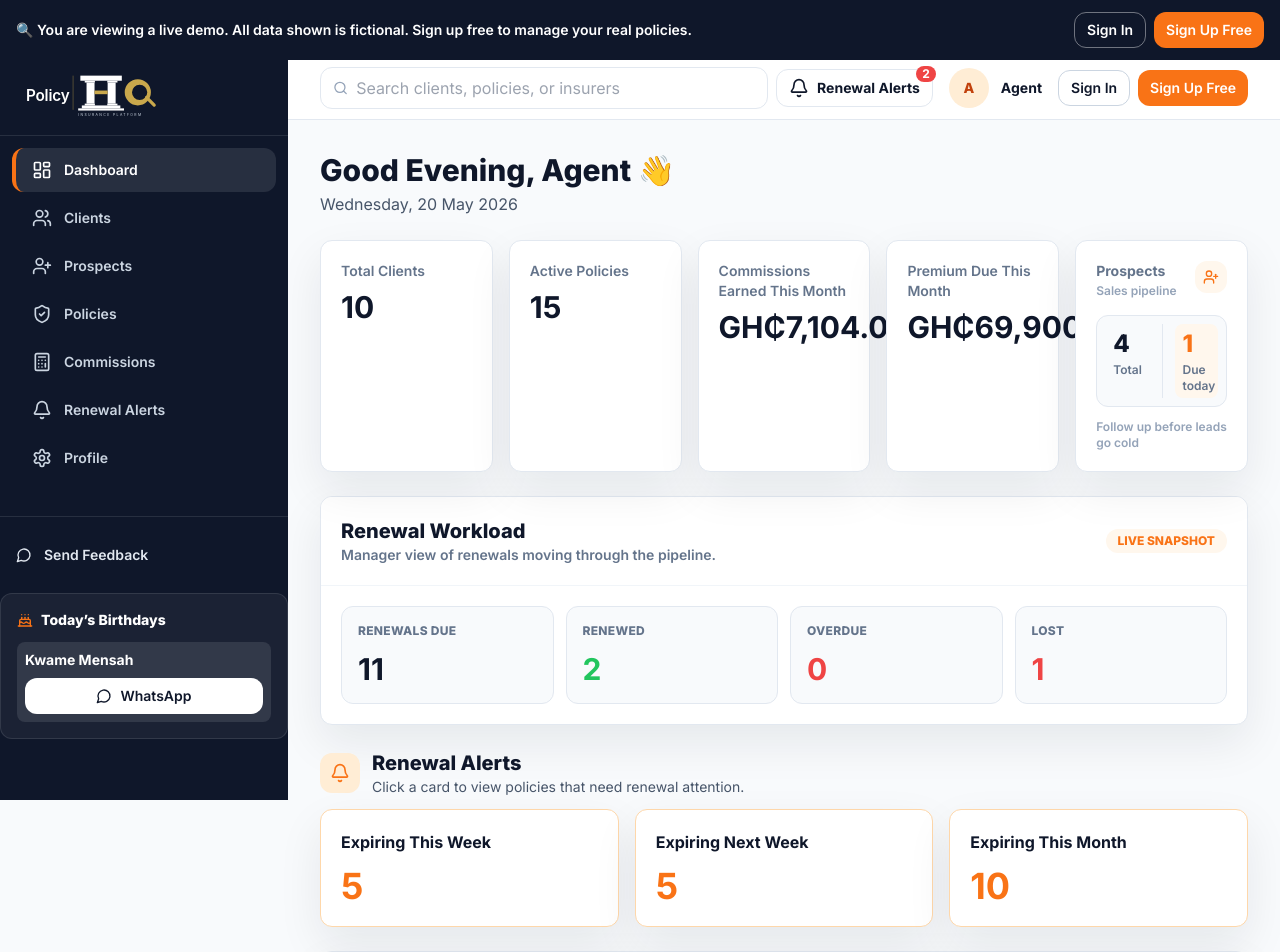
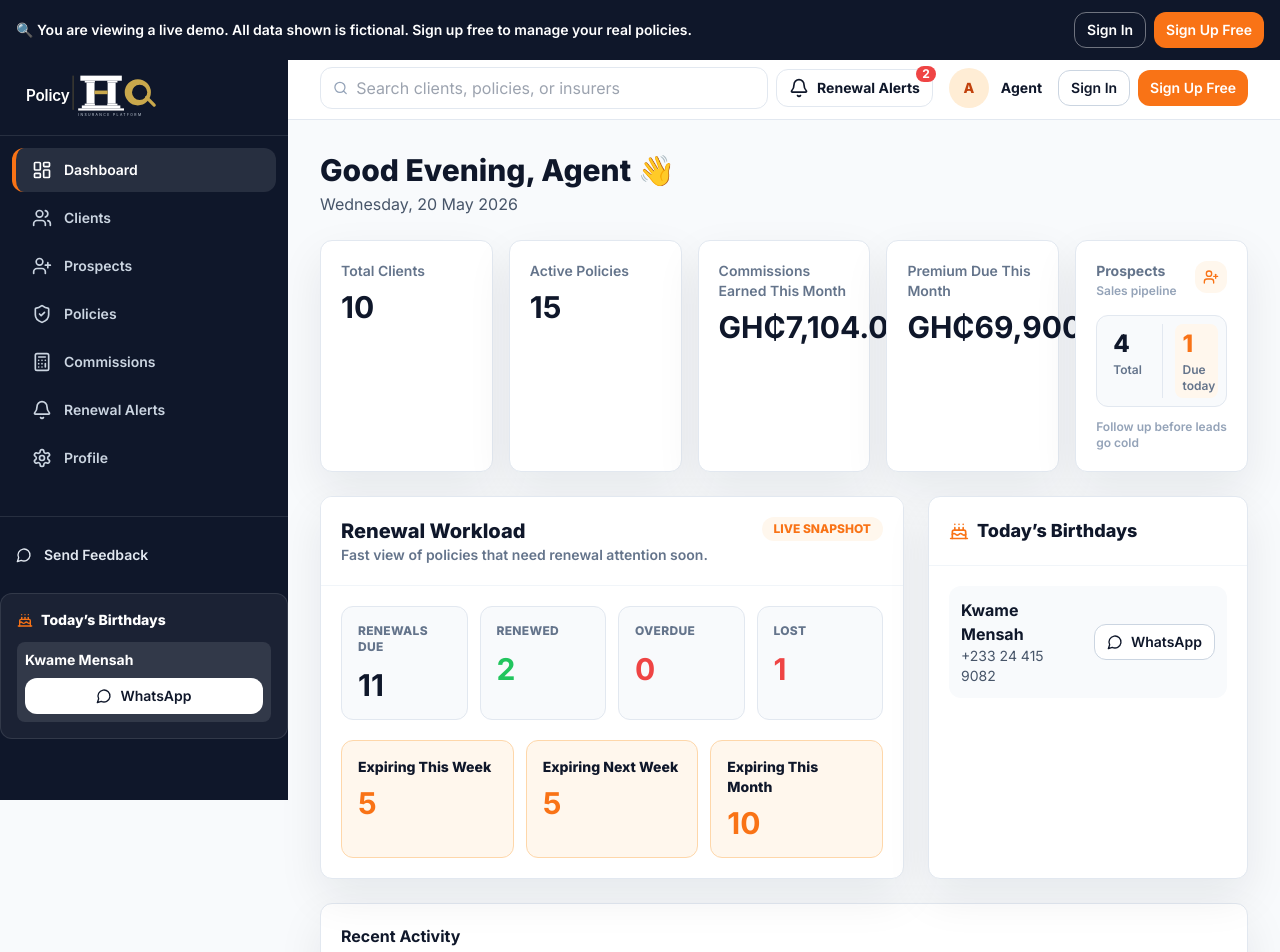
Before and after one commit to mrprincewinez1-glitch/PolicyHQ, a Next.js app: page /demo in a window 1280 px wide. Shown: the top 952 px of the page. Built offline with nearby package versions, Linux system fonts and the light colour scheme.

Commit message:
Refine dashboard Figma layout

```diff
--- a/components/app/app-shell-client.tsx
+++ b/components/app/app-shell-client.tsx
@@ -959,51 +959,30 @@ function Dashboard({ data, base, totalPaidThisMonth, openPolicy, todaysBirthdays
         ))}
         <ProspectsDashboardCard total={data.prospects.length} dueToday={followUpsDueToday} href={navHref(base, "prospects")} />
       </div>
-      <RenewalWorkloadPanel metrics={managerMetrics} />
-      <div className="lg:hidden">
+      <div className="grid gap-6 lg:grid-cols-[minmax(0,2fr)_minmax(320px,1fr)]">
+        <RenewalWorkloadPanel metrics={managerMetrics} policies={data.policies} base={base} />
         <BirthdayDashboardCard clients={todaysBirthdays} />
       </div>
-      <div className="space-y-3">
-        <div className="flex items-center gap-3">
-          <span className="flex h-10 w-10 items-center justify-center rounded-xl bg-orange-100 text-accent">
-            <Bell className="h-5 w-5" />
-          </span>
-          <div>
-            <h2 className="text-xl font-extrabold text-primary">Renewal Alerts</h2>
-            <p className="text-sm text-slate-600">Click a card to view policies that need renewal attention.</p>
-          </div>
-        </div>
-        <div className="grid gap-4 md:grid-cols-3">
-          {[
-            ["Expiring This Week", policiesForRange(data.policies, "week").length, "week"],
-            ["Expiring Next Week", policiesForRange(data.policies, "next-week").length, "next-week"],
-            ["Expiring This Month", policiesForRange(data.policies, "month").length, "month"]
-          ].map(([label, count, range]) => (
-            <Link key={label} href={`${base}/renewals/${range}`} aria-label={`Renewal alerts: ${label}`} className="rounded-xl border border-orange-200 bg-white p-5 shadow-soft transition hover:-translate-y-0.5">
-              <p className="font-bold text-primary">{label}</p><strong className="mt-3 block text-4xl text-accent">{count}</strong>
-            </Link>
-          ))}
-        </div>
-      </div>
       <Card><CardHeader><h2 className="font-bold">Recent Activity</h2></CardHeader><DataTable headers={["Client Name", "Policy Number", "Type", "Expiry Date", "Status"]} rows={recent.map((p) => [<button className="font-bold text-primary" onClick={() => openPolicy(p)} key={p.id}>{p.client.full_name}</button>, p.policy_number, p.policy_type, formatDate(p.expiry_date), p.status])} /></Card>
     </div>
   );
 }
 
-function RenewalWorkloadPanel({ metrics }: { metrics: ReturnType<typeof renewalManagerMetrics> }) {
+function RenewalWorkloadPanel({ metrics, policies, base }: { metrics: ReturnType<typeof renewalManagerMetrics>; policies: PolicyWithClient[]; base: string }) {
   const workloadMetrics = metrics.filter((item) => item.label !== "Birthdays Today");
   return (
     <Card className="overflow-hidden">
-      <CardHeader className="flex flex-col gap-2 border-b border-slate-100 bg-white sm:flex-row sm:items-center sm:justify-between">
+      <CardHeader className="flex flex-col gap-2 border-b border-slate-100 bg-white sm:flex-row sm:items-start sm:justify-between">
         <div>
           <h2 className="text-xl font-extrabold text-primary">Renewal Workload</h2>
-          <p className="text-sm font-semibold text-slate-500">Manager view of renewals moving through the pipeline.</p>
+          <p className="text-sm font-semibold text-slate-500">Fast view of policies that need renewal attention soon.</p>
         </div>
         <span className="inline-flex w-fit items-center rounded-full bg-orange-50 px-3 py-1 text-xs font-extrabold uppercase text-accent">
           Live snapshot
         </span>
       </CardHeader>
-      <CardContent className="grid gap-3 p-5 sm:grid-cols-2 xl:grid-cols-4">
+      <CardContent className="space-y-5 p-5">
+        <div className="grid gap-3 sm:grid-cols-2 xl:grid-cols-4">
           {workloadMetrics.map((item) => (
             <div key={item.label} className="rounded-xl border border-slate-200 bg-slate-50 p-4">
               <p className="text-xs font-extrabold uppercase tracking-wide text-slate-500">{item.label}</p>
@@ -1012,6 +991,19 @@ function RenewalWorkloadPanel({ metrics }: { metrics: ReturnType<typeof renewalM
               </strong>
             </div>
           ))}
+        </div>
+        <div className="grid gap-3 md:grid-cols-3">
+          {[
+            ["Expiring This Week", policiesForRange(policies, "week").length, "week"],
+            ["Expiring Next Week", policiesForRange(policies, "next-week").length, "next-week"],
+            ["Expiring This Month", policiesForRange(policies, "month").length, "month"]
+          ].map(([label, count, range]) => (
+            <Link key={label} href={`${base}/renewals/${range}`} aria-label={`Renewal alerts: ${label}`} className="rounded-xl border border-orange-200 bg-orange-50 p-4 transition hover:-translate-y-0.5 hover:bg-white hover:shadow-soft">
+              <p className="text-sm font-extrabold text-primary">{label}</p>
+              <strong className="mt-2 block text-3xl text-accent">{count}</strong>
+            </Link>
+          ))}
+        </div>
       </CardContent>
     </Card>
   );
```
Lines whose indentation alone changed are shown as unchanged.
